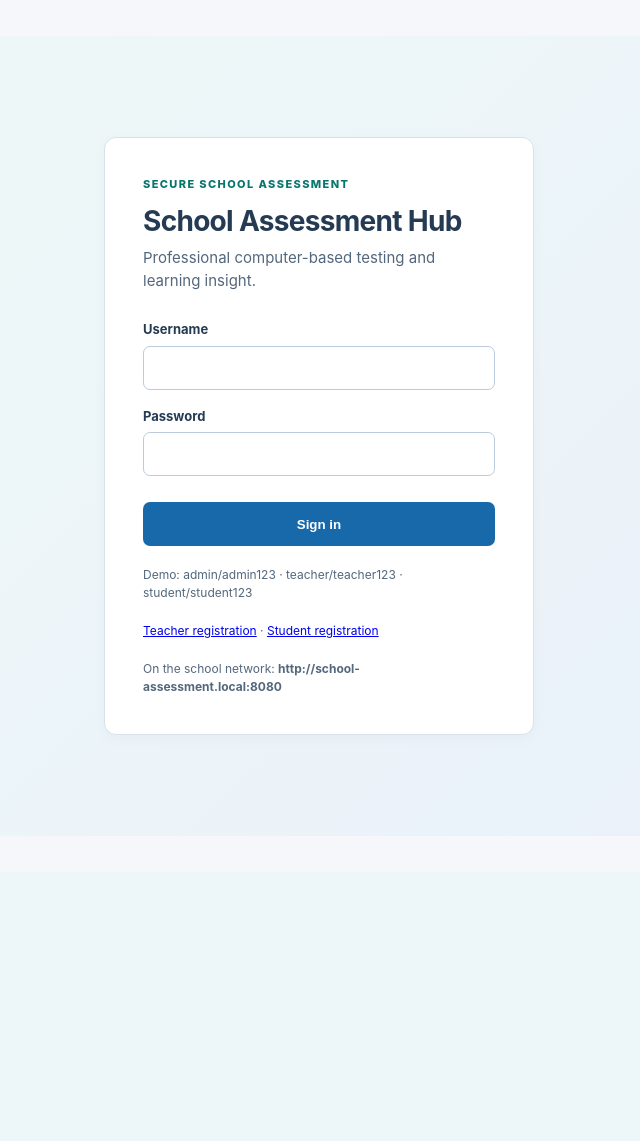
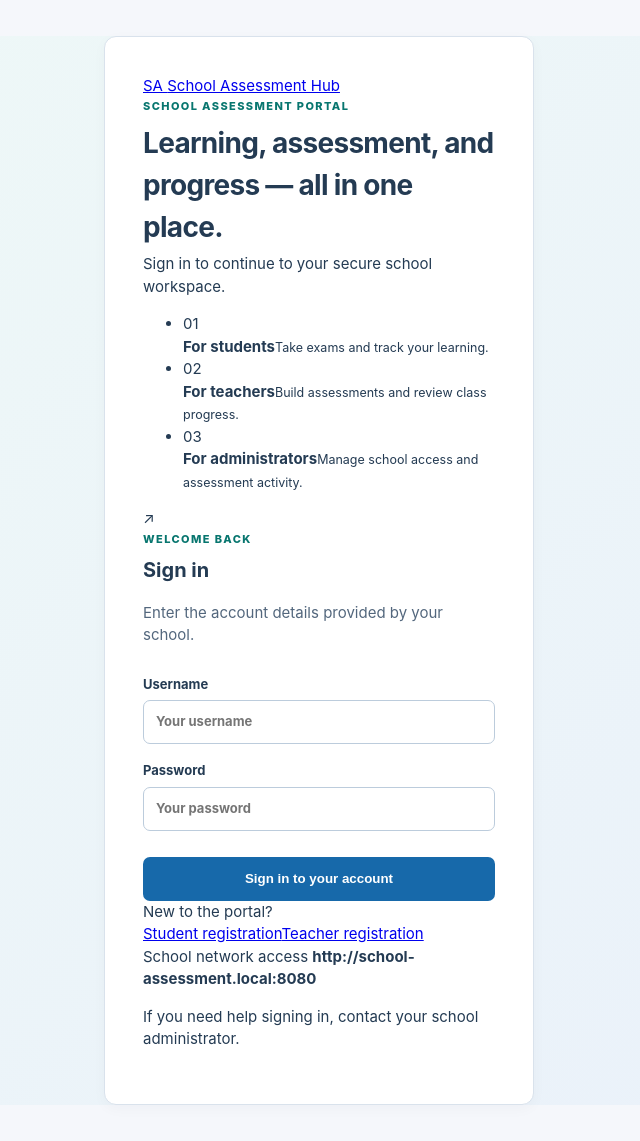
Before and after one commit to Firadwelt06/School-Assessment-Hub, a Flask app: page /login in a window 1280 px wide. Shown: the whole page, without its empty margins (321-961 px from the left). Before the commit the page ends 735 px from the top, so only its background shows below. Run offline with Flask 3, Linux system fonts and the light colour scheme; data that the repository does not hold is empty.

Commit message:
Enhance user registration and question import functionality: normalize names, handle duplicates, and improve login interface

```diff
--- a/app.py
+++ b/app.py
@@ -579,6 +579,19 @@ def normalized_name(value):
     return " ".join(unicodedata.normalize("NFKC", value or "").casefold().split())
 
 
+def format_person_name(value):
+    name = " ".join(unicodedata.normalize("NFKC", value or "").split())
+    if any(character.isdigit() for character in name):
+        raise ValueError("Names cannot contain numbers.")
+    formatted_words = []
+    for word in name.split(" "):
+        if word.isupper() or word.islower():
+            parts = re.split(r"([-'\u2019])", word)
+            word = "".join(part.capitalize() if part not in {"-", "'", "\u2019"} else part for part in parts)
+        formatted_words.append(word)
+    return " ".join(formatted_words)
+
+
 def teacher_username(full_name):
     ascii_name = unicodedata.normalize("NFKD", full_name).encode("ascii", "ignore").decode("ascii").lower()
     base = re.sub(r"[^a-z0-9]+", ".", ascii_name).strip(".") or "teacher"
@@ -831,7 +844,11 @@ def login():
 @app.route("/register/teacher", methods=["GET", "POST"])
 def register_teacher():
     if request.method == "POST":
-        full_name = request.form["full_name"].strip()
+        try:
+            full_name = format_person_name(request.form["full_name"])
+        except ValueError as error:
+            flash(str(error), "error")
+            return render_template("register_teacher.html")
         subjects = request.form["subjects"].strip()
         access_code = request.form["access_code"].strip()
         teacher_password_hash = school_settings().get("teacher_default_password_hash", "")
@@ -855,7 +872,11 @@ def register_teacher():
 def register_student():
     classes = class_arm_options()
     if request.method == "POST":
-        full_name = request.form["full_name"].strip()
+        try:
+            full_name = format_person_name(request.form["full_name"])
+        except ValueError as error:
+            flash(str(error), "error")
+            return render_template("register_student.html", classes=classes)
         class_name = request.form["class_name"].strip()
         access_code = request.form["access_code"].strip()
         if not full_name or class_name not in classes or not valid_access_code(access_code, "student"):
@@ -1106,7 +1127,25 @@ def import_offline_questions():
             if values[10] not in {"easy", "medium", "hard"}:
                 raise ValueError("Difficulty must be Easy, Medium, or Hard.")
             records.append(values)
+
+        def duplicate_key(subject, stem):
+            return normalized_name(subject), normalized_name(stem)
+
+        existing_keys = {
+            duplicate_key(row["subject"], row["stem"])
+            for row in query("SELECT subject, stem FROM questions")
+        }
+        unique_records = []
+        skipped_duplicates = 0
         for values in records:
+            key = duplicate_key(values[0], values[4])
+            if key in existing_keys:
+                skipped_duplicates += 1
+                continue
+            existing_keys.add(key)
+            unique_records.append(values)
+
+        for values in unique_records:
             execute(
                 """INSERT INTO questions
                 (subject, topic, class_name, image_path, stem, option_a, option_b, option_c, option_d,
@@ -1114,11 +1153,15 @@ def import_offline_questions():
                 VALUES (?, ?, ?, ?, ?, ?, ?, ?, ?, ?, ?, ?, ?, ?, ?)""",
                 values,
             )
-        imported = len(records)
+        imported = len(unique_records)
     except (UnicodeDecodeError, json.JSONDecodeError, ValueError) as error:
         flash(f"Could not import questions: {error}", "error")
     else:
-        flash(f"Imported {imported} offline question{'s' if imported != 1 else ''}.", "success")
+        flash(
+            f"Imported {imported} question{'s' if imported != 1 else ''}; "
+            f"skipped {skipped_duplicates} duplicate{'s' if skipped_duplicates != 1 else ''}.",
+            "success",
+        )
     return redirect(url_for("questions"))
 
 
@@ -1187,32 +1230,63 @@ def edit_question(question_id):
         flash("Teachers can edit only questions in their assigned subjects.", "error")
         return redirect(url_for("questions"))
     if request.method == "POST":
+        submitted = {
+            "subject": request.form.get("subject", "").strip(),
+            "topic": request.form.get("topic", "").strip(),
+            "class_name": request.form.get("class_name", "").strip(),
+            "stem": request.form.get("stem", "").strip(),
+            "option_a": request.form.get("option_a", "").strip(),
+            "option_b": request.form.get("option_b", "").strip(),
+            "option_c": request.form.get("option_c", "").strip(),
+            "option_d": request.form.get("option_d", "").strip(),
+            "correct_option": request.form.get("correct_option", "").strip().upper(),
+            "difficulty": request.form.get("difficulty", "").strip().lower(),
+            "explanation": request.form.get("explanation", "").strip(),
+            "standard": request.form.get("standard", "").strip(),
+        }
+        required_fields = (
+            ("subject", submitted["subject"]),
+            ("topic", submitted["topic"]),
+            ("question stem", submitted["stem"]),
+            ("option A", submitted["option_a"]),
+            ("option B", submitted["option_b"]),
+            ("option C", submitted["option_c"]),
+            ("option D", submitted["option_d"]),
+        )
+        missing_fields = [label for label, value in required_fields if not value]
+        if missing_fields:
+            flash(f"Please provide: {', '.join(missing_fields)}.", "error")
+            return render_template("question_edit.html", question={**dict(question), **submitted})
+        user = current_user()
+        if user["role"] == "teacher" and submitted["subject"] not in teacher_subjects(user):
+            flash("You can only save questions for your assigned subjects.", "error")
+            return render_template("question_edit.html", question={**dict(question), **submitted})
+        if submitted["correct_option"] not in {"A", "B", "C", "D"}:
+            flash("Choose a correct option from A, B, C, or D.", "error")
+            return render_template("question_edit.html", question={**dict(question), **submitted})
+        if submitted["difficulty"] not in {"easy", "medium", "hard"}:
+            flash("Choose a valid difficulty.", "error")
+            return render_template("question_edit.html", question={**dict(question), **submitted})
         try:
             uploaded_image = save_question_image(request.files.get("question_image"))
         except ValueError as error:
             flash(str(error), "error")
-            return redirect(url_for("edit_question", question_id=question_id))
+            return render_template("question_edit.html", question={**dict(question), **submitted})
         image_path = uploaded_image or question["image_path"]
         values = (
-            request.form["subject"].strip(), request.form["topic"].strip(),
-            request.form.get("class_name", "").strip(), image_path, request.form["stem"].strip(),
-            request.form["option_a"].strip(),
-            request.form["option_b"].strip(), request.form["option_c"].strip(),
-            request.form["option_d"].strip(), request.form["correct_option"],
-            request.form["difficulty"], request.form["explanation"].strip(),
-            request.form["standard"].strip(),
+            submitted["subject"], submitted["topic"], submitted["class_name"], image_path,
+            submitted["stem"], submitted["option_a"], submitted["option_b"],
+            submitted["option_c"], submitted["option_d"], submitted["correct_option"],
+            submitted["difficulty"], submitted["explanation"], submitted["standard"],
             question_id,
         )
-        if not all(values[:9]):
-            flash("Subject, topic, question, all answers, and correct option are required.", "error")
-        else:
-            execute(
-                """UPDATE questions SET subject=?, topic=?, class_name=?, image_path=?, stem=?, option_a=?, option_b=?,
-                option_c=?, option_d=?, correct_option=?, difficulty=?, explanation=?, standard=? WHERE id=?""",
-                values,
-            )
-            flash("Question updated.", "success")
-            return redirect(url_for("questions"))
+        execute(
+            """UPDATE questions SET subject=?, topic=?, class_name=?, image_path=?, stem=?, option_a=?, option_b=?,
+            option_c=?, option_d=?, correct_option=?, difficulty=?, explanation=?, standard=? WHERE id=?""",
+            values,
+        )
+        flash("Question updated.", "success")
+        return redirect(url_for("questions"))
     return render_template("question_edit.html", question=question)
 
 
@@ -1725,8 +1799,11 @@ def admin():
             try:
                 role = request.form["role"]
                 class_name = request.form.get("class_name", "").strip() if role == "student" else ""
-                execute("INSERT INTO users(username, full_name, password_hash, role, class_name, subjects, created_at) VALUES (?, ?, ?, ?, ?, ?, ?)", (request.form["username"], request.form["full_name"], hash_password(request.form["password"]), role, class_name, request.form.get("subjects", "").strip(), datetime.now().isoformat(timespec="seconds")))
+                full_name = format_person_name(request.form["full_name"])
+                execute("INSERT INTO users(username, full_name, password_hash, role, class_name, subjects, created_at) VALUES (?, ?, ?, ?, ?, ?, ?)", (request.form["username"].strip(), full_name, hash_password(request.form["password"]), role, class_name, request.form.get("subjects", "").strip(), datetime.now().isoformat(timespec="seconds")))
                 flash("User created.", "success")
+            except ValueError as error:
+                flash(str(error), "error")
             except DBIntegrityError:
                 flash("Username already exists.", "error")
         elif action == "students_csv":
@@ -1739,10 +1816,10 @@ def admin():
                     required = {"full_name", "password", "class_name"}
                     if not required.issubset(frame.columns):
                         raise ValueError("CSV columns must include full_name, password, and class_name. username is optional.")
+                    names = [format_person_name(str(row["full_name"])) for row in frame.to_dict("records")]
                     created = 0
-                    for row in frame.to_dict("records"):
+                    for row, full_name in zip(frame.to_dict("records"), names):
                         username = str(row.get("username", "")).strip()
-                        full_name = str(row["full_name"]).strip()
                         class_name = str(row["class_name"]).strip()
                         existing = find_student_by_name(full_name)
                         if existing:
@@ -1758,7 +1835,9 @@ def admin():
                         )
                         created += 1
                     flash(f"Imported {created} students.", "success")
-                except (ValueError, KeyError, DBIntegrityError) as error:
+                except (ValueError, KeyError) as error:
+                    flash(f"Student CSV import failed: {error}", "error")
+                except DBIntegrityError as error:
                     flash(f"Student CSV import failed: {error}", "error")
         elif action == "teachers_csv":
             upload = request.files.get("teachers_csv")
@@ -1770,9 +1849,9 @@ def admin():
                     required = {"full_name", "password"}
                     if not required.issubset(frame.columns):
                         raise ValueError("Teacher CSV columns must include full_name and password. username and class_name are optional.")
+                    names = [format_person_name(str(row["full_name"])) for row in frame.to_dict("records")]
                     created = 0
-                    for row in frame.to_dict("records"):
-                        full_name = str(row["full_name"]).strip()
+                    for row, full_name in zip(frame.to_dict("records"), names):
                         username = str(row.get("username", "")).strip() or re.sub(r"[^a-z0-9]+", ".", full_name.lower()).strip(".")
                         execute(
                             """INSERT INTO users(username, full_name, password_hash, role, class_name, subjects, created_at)
@@ -1781,7 +1860,9 @@ def admin():
                         )
                         created += 1
                     flash(f"Imported {created} teachers.", "success")
-                except (ValueError, KeyError, DBIntegrityError) as error:
+                except (ValueError, KeyError) as error:
+                    flash(f"Teacher CSV import failed: {error}", "error")
+                except DBIntegrityError as error:
                     flash(f"Teacher CSV import failed: {error}", "error")
         elif action == "exam_settings":
             try:
--- a/templates/login.html
+++ b/templates/login.html
@@ -2,17 +2,42 @@
 {% block content %}
 <div class="login-shell">
   <section class="login-card">
-    <div class="eyebrow">SECURE SCHOOL ASSESSMENT</div>
-    <h1>{{ school.school_name }}</h1>
-    <p class="muted">Professional computer-based testing and learning insight.</p>
-    <form method="post">
-      <label>Username<input name="username" autocomplete="username" required></label>
-      <label>Password<input name="password" type="password" autocomplete="current-password" required></label>
-      <button class="button primary wide">Sign in</button>
-    </form>
-    <p class="login-help">Demo: admin/admin123 · teacher/teacher123 · student/student123</p>
-    <p class="login-help"><a href="{{ url_for('register_teacher') }}">Teacher registration</a> · <a href="{{ url_for('register_student') }}">Student registration</a></p>
-    <p class="login-help">On the school network: <strong>http://{{ app_hostname }}:{{ app_port }}</strong></p>
+    <div class="login-brand-panel">
+      <a class="login-brand" href="{{ url_for('login') }}" aria-label="{{ school.school_name }} home">
+        {% if school.school_logo %}<img src="{{ url_for('uploads', filename=school.school_logo) }}" alt="">
+        {% else %}<span class="login-brand-mark" aria-hidden="true">SA</span>{% endif %}
+        <span>{{ school.school_name }}</span>
+      </a>
+      <div class="login-welcome">
+        <div class="eyebrow">SCHOOL ASSESSMENT PORTAL</div>
+        <h1>Learning, assessment, and progress — all in one place.</h1>
+        <p>Sign in to continue to your secure school workspace.</p>
+      </div>
+      <ul class="login-benefits" aria-label="Portal features">
+        <li><span aria-hidden="true">01</span><div><strong>For students</strong><small>Take exams and track your learning.</small></div></li>
+        <li><span aria-hidden="true">02</span><div><strong>For teachers</strong><small>Build assessments and review class progress.</small></div></li>
+        <li><span aria-hidden="true">03</span><div><strong>For administrators</strong><small>Manage school access and assessment activity.</small></div></li>
+      </ul>
+      {% if school.school_address %}<p class="login-school-address">{{ school.school_address }}</p>{% endif %}
+    </div>
+    <div class="login-form-panel">
+      <div class="login-form-heading">
+        <span class="login-form-icon" aria-hidden="true">↗</span>
+        <div><div class="eyebrow">WELCOME BACK</div><h2>Sign in</h2></div>
+      </div>
+      <p class="muted">Enter the account details provided by your school.</p>
+      <form method="post">
+        <label>Username<input name="username" autocomplete="username" placeholder="Your username" required></label>
+        <label>Password<input name="password" type="password" autocomplete="current-password" placeholder="Your password" required></label>
+        <button class="button primary wide">Sign in to your account</button>
+      </form>
+      <div class="login-register">
+        <span>New to the portal?</span>
+        <div><a href="{{ url_for('register_student') }}">Student registration</a><a href="{{ url_for('register_teacher') }}">Teacher registration</a></div>
+      </div>
+      <p class="login-network"><span aria-hidden="true"></span>School network access <strong>http://{{ app_hostname }}:{{ app_port }}</strong></p>
+      <p class="login-footer">If you need help signing in, contact your school administrator.</p>
+    </div>
   </section>
 </div>
 {% endblock %}
--- a/templates/questions.html
+++ b/templates/questions.html
@@ -37,6 +37,7 @@ Answer: C</pre></div>
   <div class="full question-actions"><button class="button secondary" id="preview-questions" type="button">Preview questions</button><button class="button primary" id="import-pasted-questions" type="submit" disabled>Import questions</button></div>
   <input type="hidden" name="question_json" id="question-json" hidden>
   <div class="full" id="bulk-question-preview" aria-live="polite"></div>
+  <div class="full question-actions"><button class="button primary" id="import-pasted-questions-bottom" type="submit" disabled>Import these questions</button></div>
 </form>
 <details class="admin-details"><summary>Optional: import an existing offline JSON question file</summary><div class="admin-details-content"><p class="muted">Use this only if you already have a JSON file exported from the offline teacher form. For new batches, use the paste-and-preview tool above.</p><form method="post" action="{{ url_for('import_offline_questions') }}" enctype="multipart/form-data" class="offline-import-form"><label for="question-file">Offline question file (JSON)</label><input id="question-file" type="file" name="question_file" accept=".json,application/json" required><button class="button primary">Import JSON questions</button></form></div></details>
 <p class="muted">You can also <a href="{{ url_for('manual_question') }}">use the online editor</a> or <a href="{{ url_for('offline_question_template') }}">download the offline form</a>.</p>
@@ -48,6 +49,7 @@ Answer: C</pre></div>
   const preview = document.getElementById("bulk-question-preview");
   const jsonField = document.getElementById("question-json");
   const importButton = document.getElementById("import-pasted-questions");
+  const importButtonBottom = document.getElementById("import-pasted-questions-bottom");
   const metadataFields = [...form.querySelectorAll('[name="subject"], [name="topic"], [name="class_name"], [name="difficulty"]')];
   let previewReady = false;
 
@@ -56,6 +58,7 @@ Answer: C</pre></div>
     previewReady = false;
     jsonField.value = "";
     importButton.disabled = true;
+    importButtonBottom.disabled = true;
     if (hadPreview) addText(preview, "p", "The pasted text or details changed. Preview again before importing.", "bulk-question-error");
   };
   const startQuestion = (line) => ({
@@ -175,6 +178,7 @@ Answer: C</pre></div>
     jsonField.value = JSON.stringify(payload);
     previewReady = true;
     importButton.disabled = false;
+    importButtonBottom.disabled = false;
   };
 
   document.getElementById("preview-questions").addEventListener("click", showPreview);
```
Also changed, not shown: static/teacher-question-form.html (+7 -1 lines), README.md.
